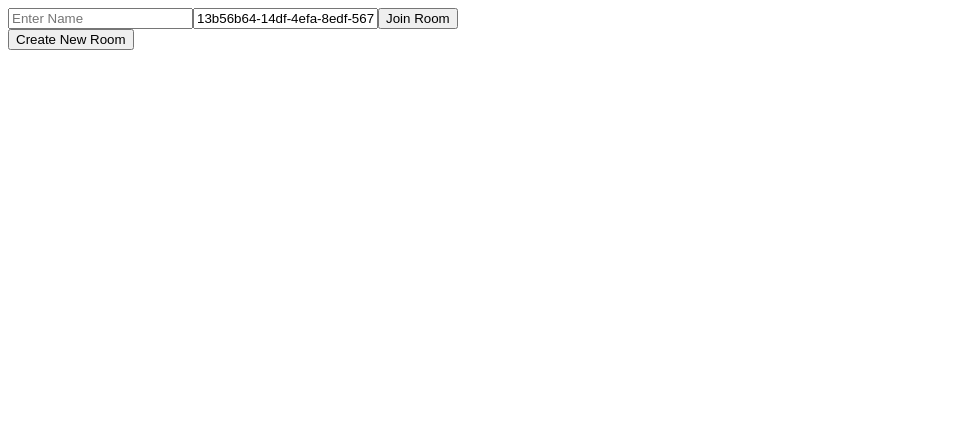
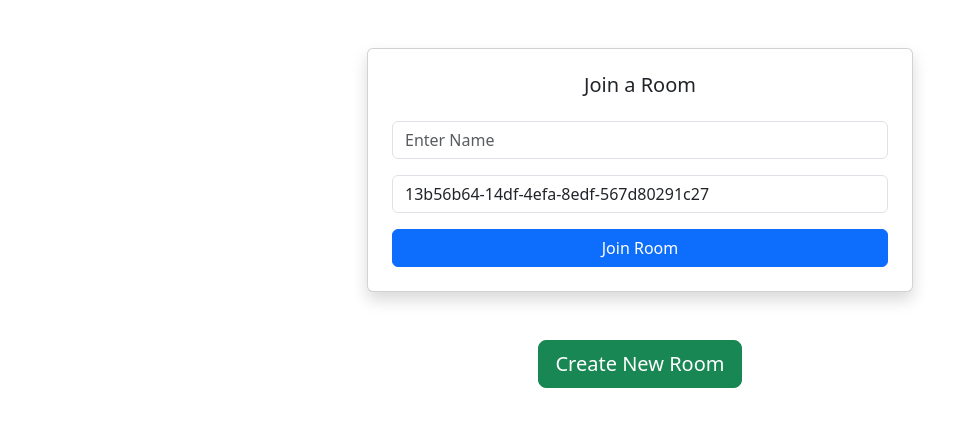
Before and after one commit to hughe198/ScrumpokerNG, an Angular app: page / in a window 1280 px wide. Shown: the top 426 px of the page, without its empty margins (0-971 px from the left). Built offline with nearby package versions, Linux system fonts and the light colour scheme.

Commit message:
Fixed Local Storage and selected option bug. Updated html.

```diff
--- a/src/lobby/lobby.component.html
+++ b/src/lobby/lobby.component.html
@@ -1,16 +1,61 @@
 <html>
-  <div class="container">
-    <input type="text" [(ngModel)]="voter" placeholder="Enter Name" />
-    <input type="text" [(ngModel)]="roomID" placeholder="Enter Room ID" />
+  <head>
+    <!-- Include Bootstrap CSS -->
+    <link
+      href="https://cdn.jsdelivr.net/npm/bootstrap@5.3.0/dist/css/bootstrap.min.css"
+      rel="stylesheet"
+    />
+  </head>
+  <body>
+    <div class="container my-5">
+      <div class="row justify-content-center">
+        <div class="col-md-6">
+          <div class="card shadow p-4">
+            <h5 class="card-title text-center mb-4">Join a Room</h5>
+            <div class="mb-3">
+              <input
+                type="text"
+                class="form-control"
+                [(ngModel)]="voter"
+                placeholder="Enter Name"
+              />
+            </div>
+            <div class="mb-3">
+              <input
+                type="text"
+                class="form-control"
+                [(ngModel)]="roomID"
+                placeholder="Enter Room ID"
+              />
+            </div>
+            <button
+              class="btn btn-primary w-100"
+              (click)="connect(this.voter, this.roomID, this.votingCard)"
+            >
+              Join Room
+            </button>
+          </div>
+        </div>
+      </div>
+    </div>
 
-    <button class="btn" (click)="connect(this.voter, this.roomID,this.votingCard)">
-      Join Room
-    </button>
-  </div>
-  <div class="container">
-    <button class="btn" (click)="createNewRoom()">Create New Room</button>
-  </div>
+    <div class="container my-5">
+      <div class="row justify-content-center">
+        <div class="col-md-6 text-center">
+          <button class="btn btn-success btn-lg" (click)="createNewRoom()">
+            Create New Room
+          </button>
+        </div>
+      </div>
+    </div>
 
-  <app-room [connection]="active"></app-room>
+    <div class="container my-5">
+      <app-room [connection]="active"></app-room>
+    </div>
 
+    <!-- Optional Bootstrap JS Bundle -->
+    <script
+      src="https://cdn.jsdelivr.net/npm/bootstrap@5.3.0/dist/js/bootstrap.bundle.min.js"
+    ></script>
+  </body>
 </html>
--- a/src/lobby/lobby.component.ts
+++ b/src/lobby/lobby.component.ts
@@ -23,7 +23,8 @@ export class LobbyComponent implements OnInit {
   active = false
   ngOnInit(): void {
     const local = this.localStorageService.getUserDetails()
-    console.log(local)
+    console.log("Local Storage:",local)
+
     if (local !== null) {
       this.voter = local.voter
       this.roomID = local.roomID
@@ -33,6 +34,7 @@ export class LobbyComponent implements OnInit {
       this.roomID = uuidv4();
       this.votingCard="fibonacci"
     }
+    console.log("Voter: ",this.voter,"roomID ",this.roomID,"votingCard: ",this.votingCard,"Local Storage: ",this.localStorage )
   }
 
   connect(name: string | null, roomID: string | null, votingCard : string | null) {
--- a/src/room/room.component.html
+++ b/src/room/room.component.html
@@ -1,28 +1,44 @@
 @if (active) {
-<ul>
+  <div class="container my-5">
+    <div class="row align-items-start">
+      <!-- Results Section -->
+      <div class="col-md-4">
+        <div class="card shadow p-4 h-100">
+          <h5 class="card-title text-center mb-4">Vote Results</h5>
+          <ul class="list-group">
             @for (voter of objectKeys(votes); track voter) {
-
-  <li>
-    {{ voter }}:
-    @if(reveal){
+              <li class="list-group-item d-flex justify-content-between align-items-center">
+                <span>{{ voter }}:</span>
+                @if (reveal) {
                   <span>{{ votes[voter] }}</span>
-    } @if(!reveal)
-    {<span
-      ><fa-icon [icon]="faCoffee"></fa-icon></span
-    >}
+                } @if (!reveal) {
+                  <span>
+                    <fa-icon [icon]="faCoffee"></fa-icon>
+                  </span>
+                }
               </li>
-
             }
             @empty {
-  <li>No Voters found.</li>
+              <li class="list-group-item">No Voters found.</li>
             }
-  <button (click)="revealClicked()">Reveal Votes</button>
-  <button (click)="clearClicked()">Clear votes</button>
+          </ul>
+          <div class="mt-4 text-center">
+            <button class="btn btn-primary me-2" (click)="revealClicked()">Reveal Votes</button>
+            <button class="btn btn-danger" (click)="clearClicked()">Clear Votes</button>
+          </div>
+        </div>
+      </div>
+
+      <!-- Voting Card Section -->
+      <div class="col-md-8">
         <app-voting-card
+          class="card shadow p-4 h-100"
           [onCardChoiceChange]="cardChoice"
           (userDetails)="(userDetails)"
           (vote)="voted($event)"
           (votingCardChoice)="votingCardChange($event)"
         ></app-voting-card>
-</ul>
+      </div>
+    </div>
+  </div>
 }
--- a/src/room/room.component.ts
+++ b/src/room/room.component.ts
@@ -52,12 +52,20 @@ export class RoomComponent implements OnDestroy {
   }
   connectRoom() {
     const userDetails: IUserDetails | null = this.localstorage.getUserDetails()
+    console.log("Room local User Details:",this.userDetails)
     if (userDetails?.roomID) {
       this.apiService.connect(userDetails?.roomID)
-      const joinRoom: ISendVote = { voter: userDetails.voter, vote: ""}
+      const joinRoom: ISendVote = { voter: userDetails.voter, vote: ""} //initial vote send to update all users cards.
       this.apiService.sendVote(joinRoom)
-      const room = this.apiService.getVotes()
-      room.subscribe((data: IResults) => {
+      const apiVotesConnection = this.apiService.getVotes() //
+      if (this.userDetails?.votingCard){
+        this.cardChoice = userDetails.votingCard
+      }
+        else{
+          this.cardChoice = "fibonacci"
+        }
+      console.log("Room card choice",this.cardChoice)
+      apiVotesConnection.subscribe((data: IResults) => {
         this.results = data
         this.votes = data.votes
         this.reveal = data.reveal
--- a/src/room/voting-card/voting-card.component.html
+++ b/src/room/voting-card/voting-card.component.html
@@ -1,19 +1,43 @@
-<div class="container mx-3">
-  Voting Card:
-  <select [(ngModel)]="selectedOption" (change)="onCardChange($event)" class="form-select">
-    @for(card of votingCard; track card.name){
-      <option (value)="card.name">{{card.name}}</option>
-    }
-  </select>
-  <div class="votingCard">
+<div class="container my-5">
+  <div class="row justify-content-center">
+    <div class="col-md-12">
+      <div class="card shadow p-4 h-100">
+        <h5 class="card-title text-center mb-4">Voting Card</h5>
+        <div class="mb-3">
+          <label for="votingCardSelect" class="form-label">Select a Card</label>
+          <select
+            id="votingCardSelect"
+            [(ngModel)]="selectedOption"
+            (change)="onCardChange($event)"
+            class="form-select"
+          >
+            @for (card of votingCard; track card.name) {
+              <option (value)="card.name">{{ card.name }}</option>
+            }
+          </select>
+        </div>
 
-
-
-  @for (option of selectedOptions ; track option) {
-    <div class="votingOption" (click)="voteClicked(option.value)">
-      <img [src]="option.icon" class = "img-thumbnail square-img"/>
-      <span>{{ option.value }}</span>
+        <div class="votingCard h-100">
+          <h6 class="mb-3">Options:</h6>
+          <div class="row h-100">
+            @for (option of selectedOptions; track option.icon) {
+              <div class="col-6 col-md-3">
+                <div
+                  class="votingOption p-3 text-center h-100 d-flex flex-column justify-content-center align-items-center"
+                  (click)="voteClicked(option.value)"
+                >
+                  <img
+                    [src]="option.icon"
+                    class="img-thumbnail square-img"
+                    alt="Option Icon"
+                  />
+                  <span class="d-block mt-2">{{ option.value }}</span>
+                </div>
+              </div>
+            }
+          </div>
+        </div>
+      </div>
     </div>
-  }
+  </div>
 </div>
-</div>
--- a/src/room/voting-card/voting-card.component.ts
+++ b/src/room/voting-card/voting-card.component.ts
@@ -17,21 +17,17 @@ export class VotingCardComponent {
   @Output() vote = new EventEmitter<string>
   @Input() set onCardChoiceChange(choice: string) {
     if (choice) {
-      this.selectedOption = choice
-      console.log(choice)
-      const newCard = this.votingCard.find((x) => x.name === choice)
-      console.log(newCard?.selectedOptions())
+      const newCard = this.votingCard.find((x) => x.name.toLowerCase() === choice.toLowerCase())
       this.selectedOptions = newCard?.selectedOptions() ?? this.fibonacciCards.selectedOptions()
     }
     else {
-      this.selectedOption = "fibonacci"
       this.selectedOptions = this.fibonacciCards.selectedOptions()
     }
   }
 
   selectedOption: string
   constructor(private localService: LocalStorageService) {
-    this.selectedOption = "fibonacci"
+    this.selectedOption = "Fibonacci"
 
   }
   exponetialCards = voteExponential
@@ -47,6 +43,7 @@ export class VotingCardComponent {
     if (selectCard) {
       const newCard = this.votingCard.find((x) => x.name === selectCard)
       this.selectedOptions = newCard!.selectedOptions()
+      this.selectedOption = newCard!.name
       this.votingCardChoice.emit(this.selectedOption)
     }
   }
```
Lines whose indentation alone changed are shown as unchanged.
